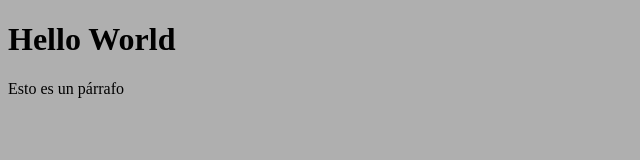
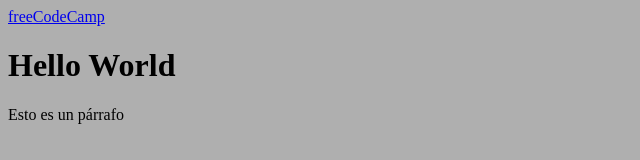
Before and after one commit to Moises021/git-expo, a plain HTML site: page index.html in a window 1280 px wide. Shown: the whole page, without its empty margins (0-640 px from the left). Drawn offline with Linux system fonts and the light colour scheme.

Commit message:
Añadimos un enlace

```diff
--- a/index.html
+++ b/index.html
@@ -7,6 +7,7 @@
     <title>title</title>
 </head>
 <body bgcolor="#afafaf">
+    <a href="https://www.freecodecamp.org/" target="_self">freeCodeCamp</a>
     <h1>Hello World</h1>
     <p>Esto es un párrafo</p>
 
```
